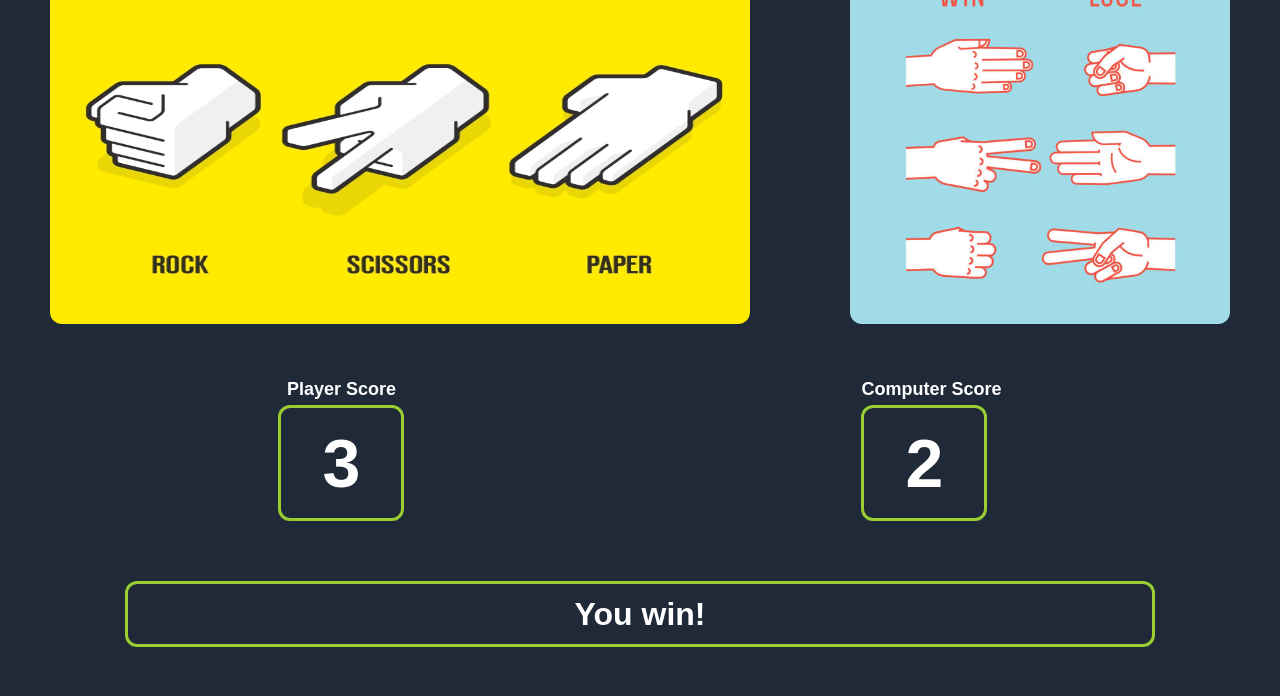
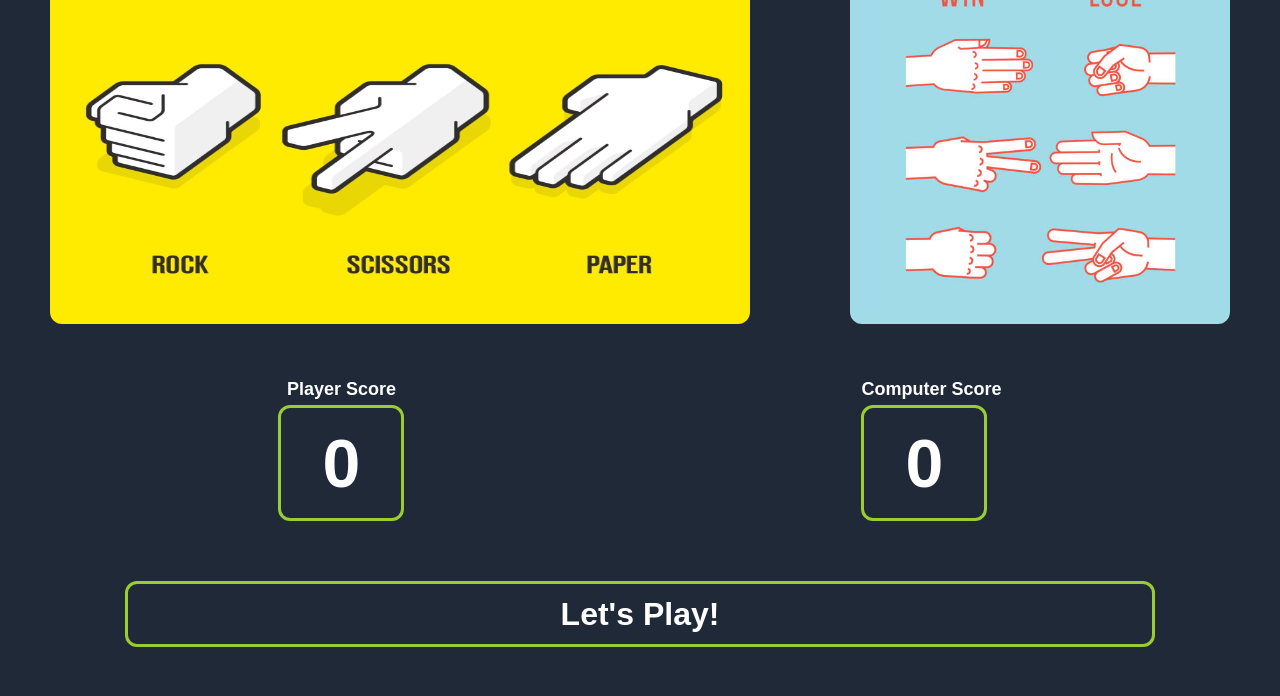
Before and after one commit to PasqualeDipalma/RockPaperScissor, a plain HTML site: page index.html in a window 1280 px wide. Shown: the top 696 px of the page. Drawn offline with Linux system fonts and the light colour scheme.

Commit message:
Completed page structure

```diff
--- a/index.html
+++ b/index.html
@@ -17,15 +17,15 @@
         <div class="score-container">
             <div class="player-score">
                 <div class="text">Player Score</div>
-                <div class="score-box">3</div>
+                <div class="score-box">0</div>
             </div>
             <div class="computer-score">
                 <div class="text">Computer Score</div>
-                <div class="score-box">2</div>
+                <div class="score-box">0</div>
             </div>
         </div>
         <div class="result-choices">
-            <div class="round-result">You win!</div>
+            <div class="round-result">Let's Play!</div>
             <div class="buttons-container">
                 <button class="Paper">
                     <img src="./images/paper.png" alt="Paper">
```
